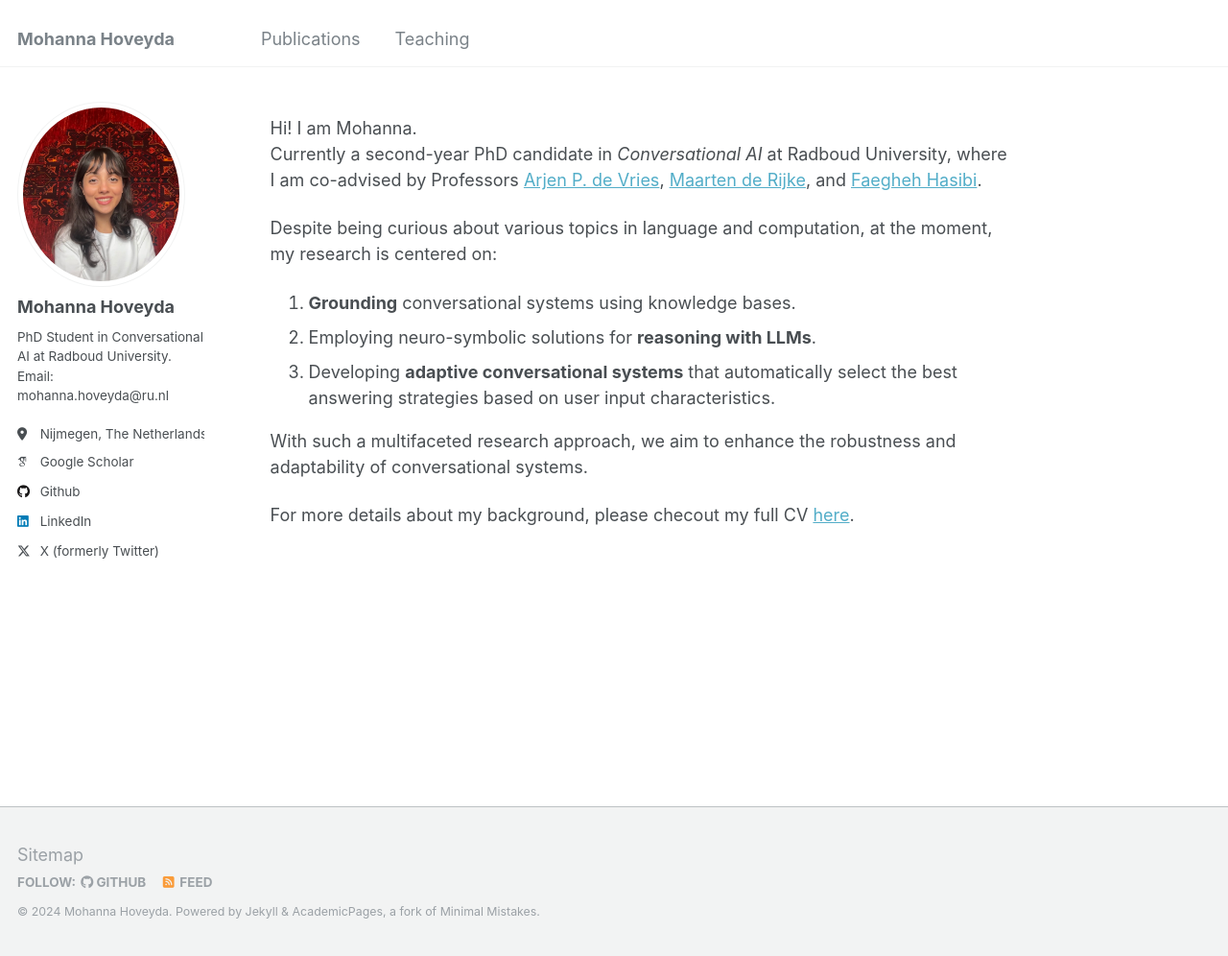
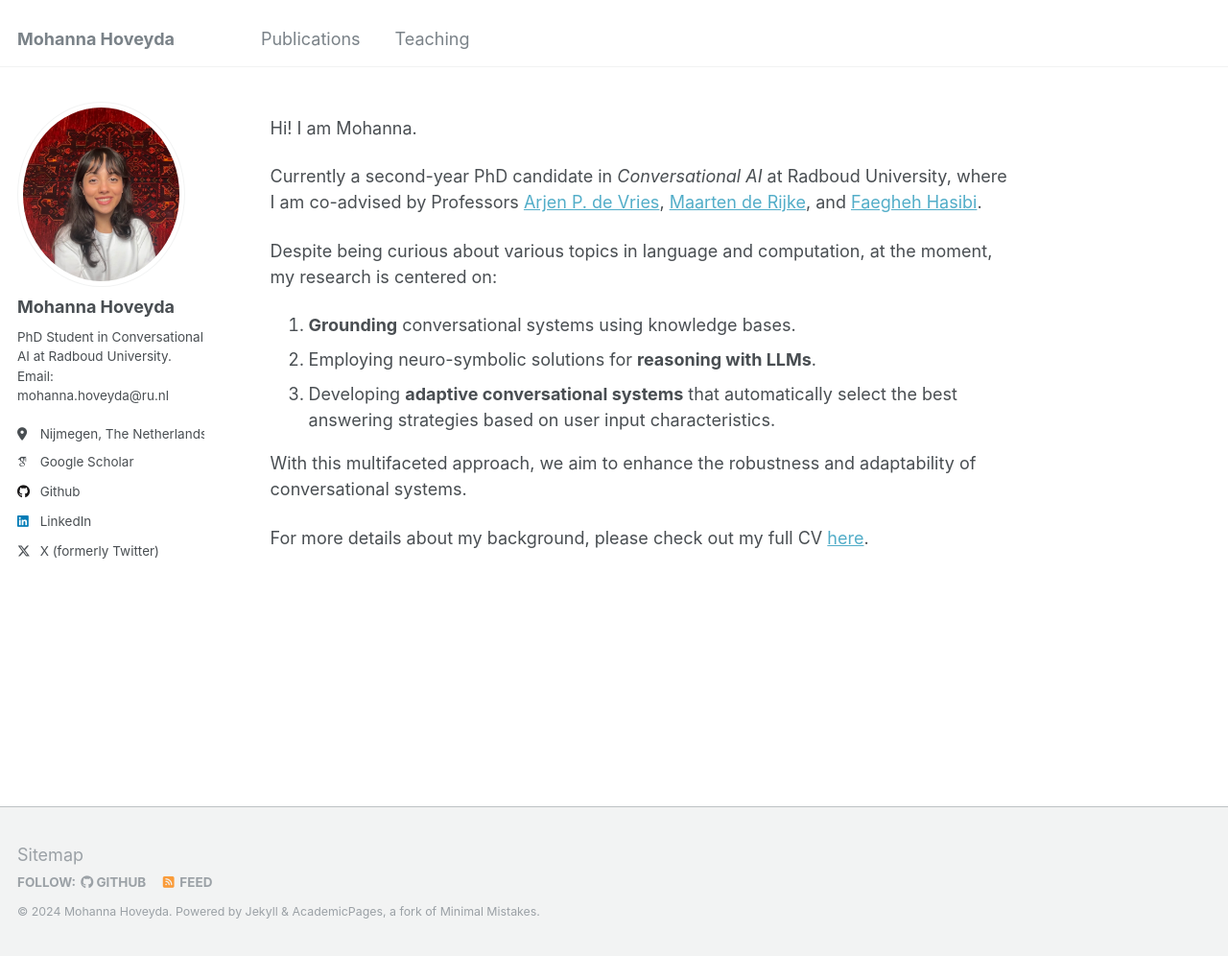
Before and after one commit to mohannahoveyda/mohannahoveyda.github.io, a Jekyll site: the page built from _pages/about.md, in a window 1280 px wide and 996 px high. Shown: the whole window at 96% size. Built offline with Jekyll 4.4.1, drawn with Linux system fonts in a browser that asks for light colours; some web fonts are replaced.

```diff
--- a/_pages/about.md
+++ b/_pages/about.md
@@ -8,6 +8,7 @@
 ---
 
 Hi! I am Mohanna. <br>
+
 Currently a second-year PhD candidate in *Conversational AI* at Radboud University, where I am co-advised by Professors [Arjen P. de Vries](https://www.ru.nl/personen/vries-a-de), [Maarten de Rijke](https://staff.fnwi.uva.nl/m.derijke/), and [Faegheh Hasibi](https://hasibi.com/).
 
 Despite being curious about various topics in language and computation, at the moment, my research is centered on:
@@ -15,9 +16,9 @@
 2. Employing neuro-symbolic solutions for **reasoning with LLMs**.
 3. Developing **adaptive conversational systems** that automatically select the best answering strategies based on user input characteristics.
 
-With such a multifaceted research approach, we aim to enhance the robustness and adaptability of conversational systems.
+With this multifaceted approach, we aim to enhance the robustness and adaptability of conversational systems.
 
-For more details about my background, please checout my full CV [here](http://mohannahoveyda.github.io/files/CV_06_Sep_2024.pdf).
+For more details about my background, please check out my full CV [here](http://mohannahoveyda.github.io/files/CV_06_Sep_2024.pdf).
 
 <!--
 A data-driven personal website
```
